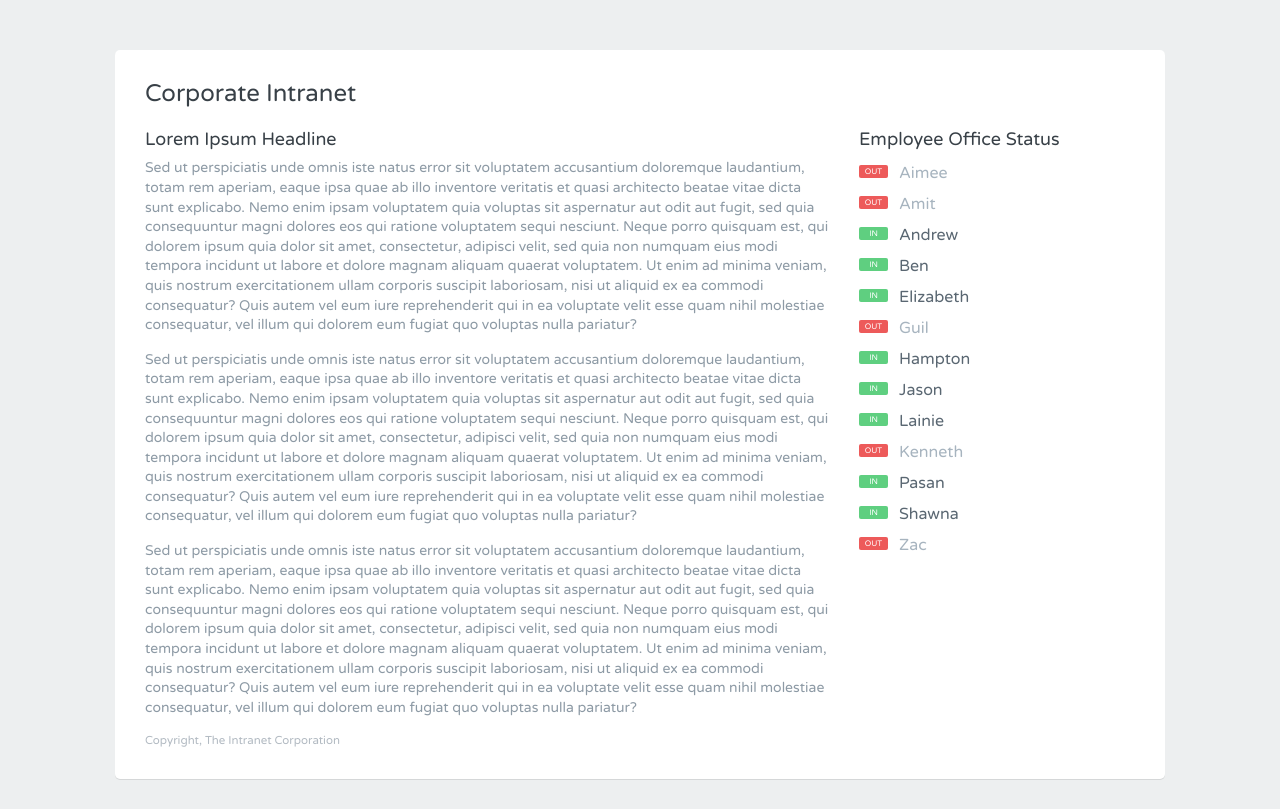
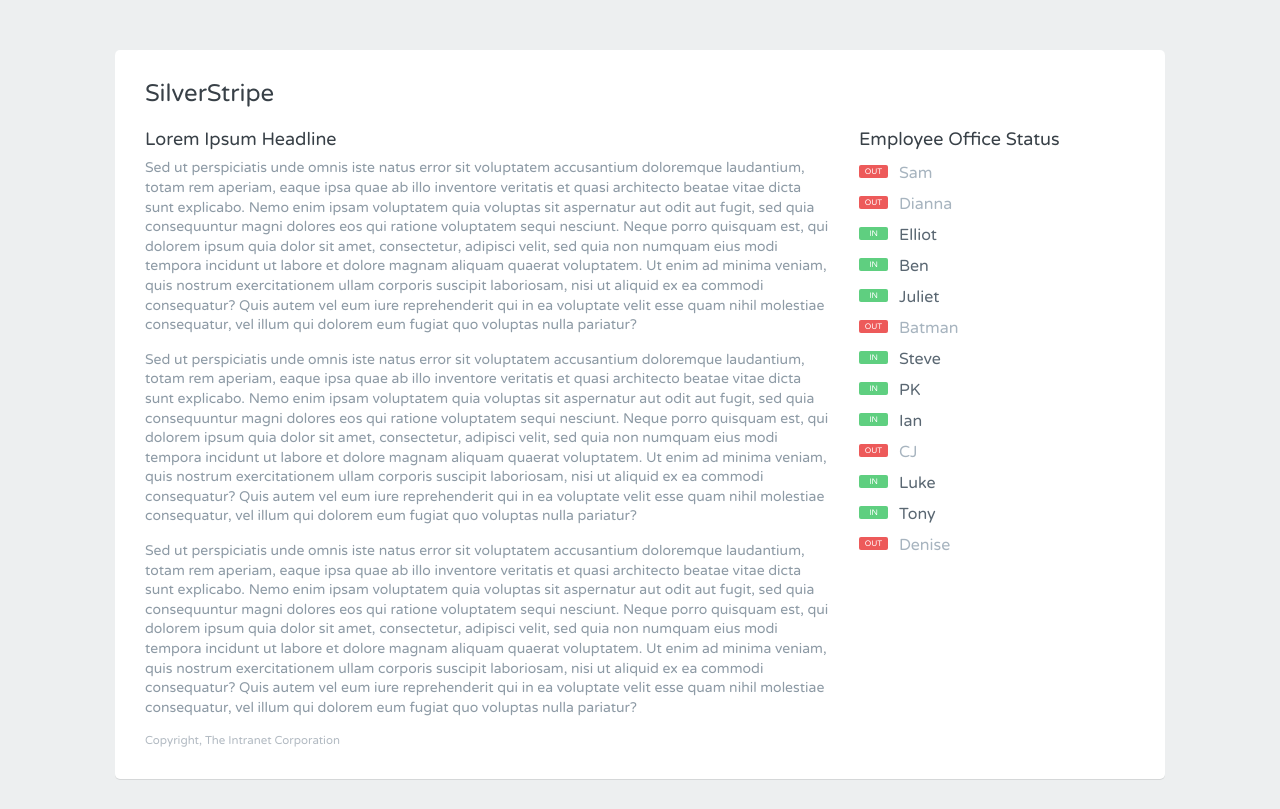
Before and after one commit to julietbrown84/juliet-test, a plain HTML site: page index.html in a window 1280 px wide. Drawn offline with Linux system fonts and the light colour scheme.

Commit message:
updated names of ajax

```diff
--- a/data/employees.json
+++ b/data/employees.json
@@ -1,14 +1,14 @@
 [
   {
-   "name": "Aimee",
+   "name": "Sam",
    "inoffice": false
   },
   {
-   "name": "Amit",
+   "name": "Dianna",
    "inoffice": false
   },
   {
-   "name": "Andrew",
+   "name": "Elliot",
    "inoffice": true
   },
   {
@@ -16,39 +16,39 @@
    "inoffice": true
   },
   {
-   "name": "Elizabeth",
+   "name": "Juliet",
    "inoffice": true
   },
   {
-   "name": "Guil",
+   "name": "Batman",
    "inoffice": false
   },
   {
-   "name": "Hampton",
+   "name": "Steve",
    "inoffice": true
   },
   {
-   "name": "Jason",
+   "name": "PK",
    "inoffice": true
   },
   {
-   "name": "Lainie",
+   "name": "Ian",
    "inoffice": true
   },
   {
-   "name": "Kenneth",
+   "name": "CJ",
    "inoffice": false
   },
   {
-   "name": "Pasan",
+   "name": "Luke",
    "inoffice": true
   },
   {
-   "name": "Shawna",
+   "name": "Tony",
    "inoffice": true
   },
   {
-   "name": "Zac",
+   "name": "Denise",
    "inoffice": false
   }
 ]
--- a/index.html
+++ b/index.html
@@ -13,7 +13,7 @@
       <div class="contained">
         <div class="grid-100">
           <div class="heading">
-            <h1>Corporate Intranet</h1>
+            <h1>SilverStripe</h1>
           </div>
         </div>
         <section class="grid-70 main">
```
